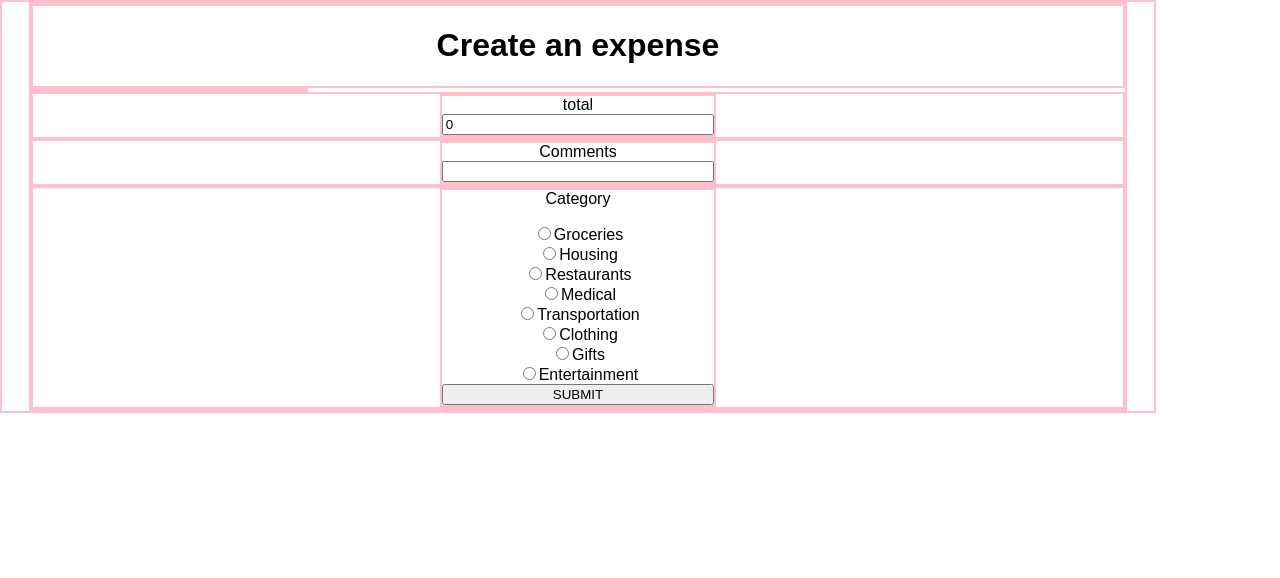
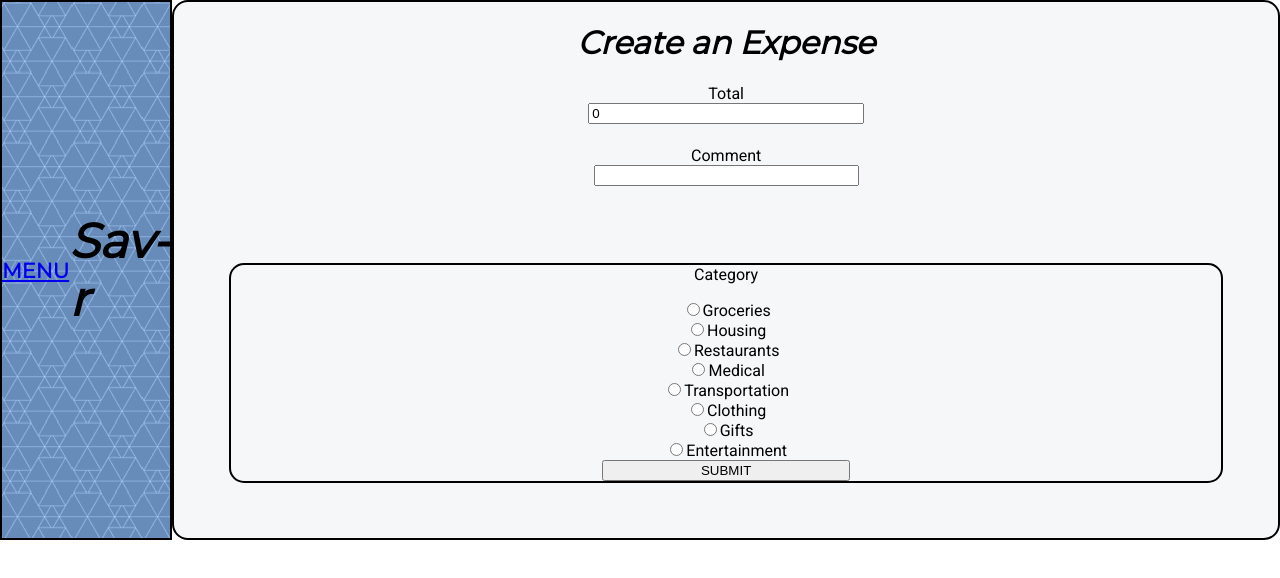
Before and after one commit to girOly/sav-r, a React (Create React App) app in the folder client/: page /create_expense in a window 1280 px wide. Shown: the top 578 px of the page. Built offline with nearby package versions, Linux system fonts and the light colour scheme; no server answers.

Commit message:
MVP - styled create expense

```diff
--- a/client/src/components/Create-expense.css
+++ b/client/src/components/Create-expense.css
@@ -1,31 +1,38 @@
+@import url("https://fonts.googleapis.com/css?family=Montserrat|Roboto&display=swap");
+
 .createBigBox {
-  border: 2px solid pink;
   display: flex;
   flex-direction: row;
   justify-content: center;
-  width: 90%;
+  width: 100%;
+  height: 100%;
 }
 .createCenter {
-  border: 2px solid pink;
+  font-family: "Roboto", sans-serif;
+  border: 2px solid black;
+  border-radius: 1em;
   display: flex;
   flex-direction: column;
   justify-content: center;
-  width: 95%;
+  background: rgba(245, 247, 249, 1);
+  width: 100%;
+  height: 100%;
 }
 .createTitle {
-  border: 2px solid pink;
   display: flex;
+  font-family: "Montserrat", sans-serif;
+  font-weight: 200;
+  font-style: italic;
   flex-direction: row;
   justify-content: center;
+  text-align: center;
 }
 .createTotalInput {
-  border: 2px solid pink;
   display: flex;
   flex-direction: row;
   justify-content: center;
 }
 .createTotal {
-  border: 2px solid pink;
   display: flex;
   flex-direction: column;
   justify-content: center;
@@ -33,13 +40,12 @@
   text-align: center;
 }
 .createCommentsInput {
-  border: 2px solid pink;
   display: flex;
   flex-direction: row;
   justify-content: center;
+  padding: 2%;
 }
 .createComments {
-  border: 2px solid pink;
   display: flex;
   flex-direction: column;
   justify-content: center;
@@ -47,13 +53,14 @@
   text-align: center;
 }
 .createCategoriesInput {
-  border: 2px solid pink;
+  margin: 5%;
+  border: 2px solid black;
+  border-radius: 15px;
   display: flex;
   flex-direction: row;
   justify-content: center;
 }
 .createCategories {
-  border: 2px solid pink;
   display: flex;
   flex-direction: column;
   justify-content: center;
@@ -63,3 +70,29 @@
 .createCategoryTitle {
   padding-bottom: 1rem;
 }
+.savrLogo {
+  display: flex;
+  flex-direction: column;
+  justify-content: center;
+  font-family: "Montserrat", sans-serif;
+  color: black;
+  font-style: italic;
+  font-size: 3rem;
+}
+
+.createExpenseLogoMenu {
+  border: 2px solid black;
+  display: flex;
+  flex-direction: row;
+  justify-content: space-around;
+  max-height: 20%;
+  background: url("logo.png");
+}
+.createExpenseMenuBox {
+  display: flex;
+  flex-direction: column;
+  font-family: "Montserrat", sans-serif;
+  font-weight: 600;
+  font-size: 1.3em;
+  justify-content: center;
+}
--- a/client/src/components/Create-expense.js
+++ b/client/src/components/Create-expense.js
@@ -31,15 +31,21 @@ export default function CreateExpense(props) {
 
   return (
     <div className="createBigBox">
+      <div className="createExpenseLogoMenu">
+        <div className="createExpenseMenuBox">
+          <Link to="/">MENU</Link>
+        </div>
+        <h3 className="savrLogo">Sav-r</h3>
+      </div>
       <div className="createCenter">
         <div className="createTitle">
-          <h1>Create an expense</h1>
+          <h1>Create an Expense</h1>
         </div>
-        <div className="createTotal"></div>
+        <div className="createTotal" />
         <form onSubmit={event => event.preventDefault()}>
           <div className="createTotalInput">
             <div className="createTotal">
-              total
+              Total
               <input
                 onChange={event => setTotal(event.target.value)}
                 type="number"
@@ -50,7 +56,7 @@ export default function CreateExpense(props) {
           </div>
           <div className="createCommentsInput">
             <div className="createComments">
-              Comments
+              Comment
               <input
                 onChange={event => setComment(event.target.value)}
                 type="text"
```
